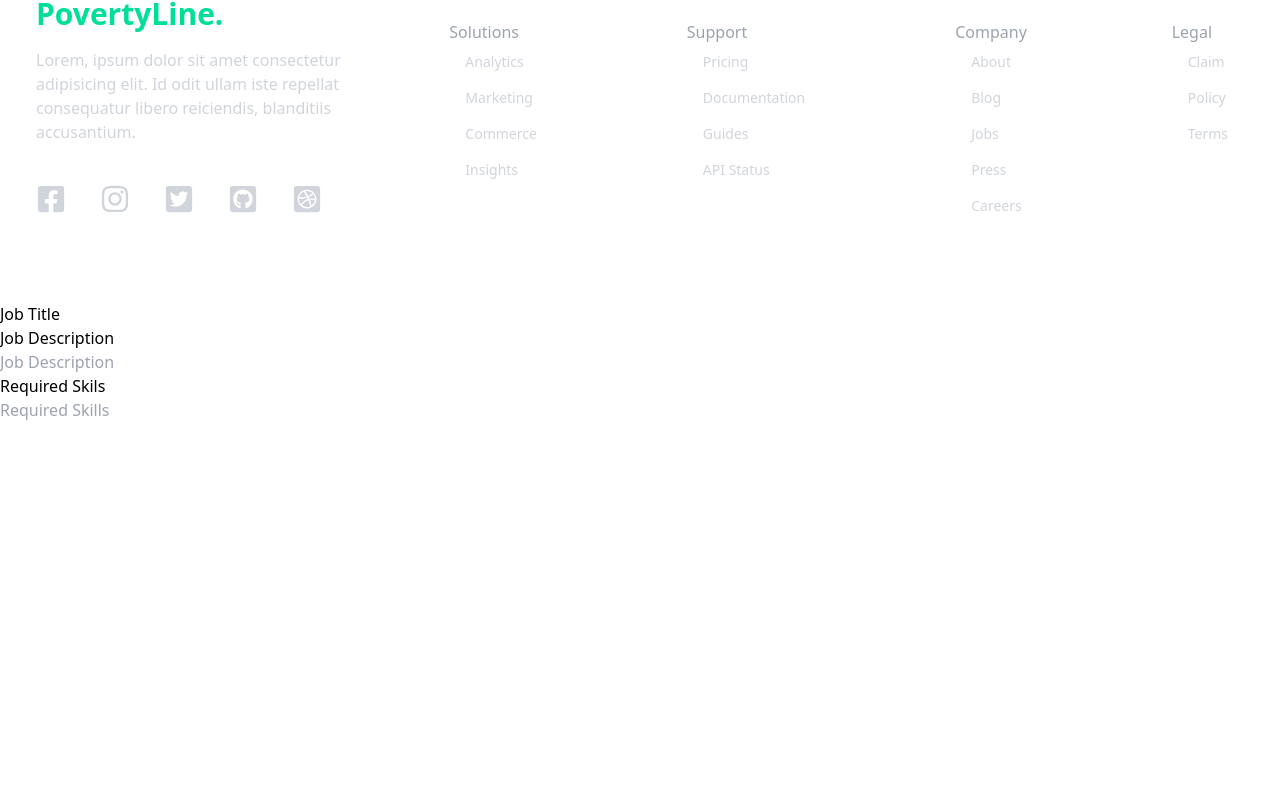
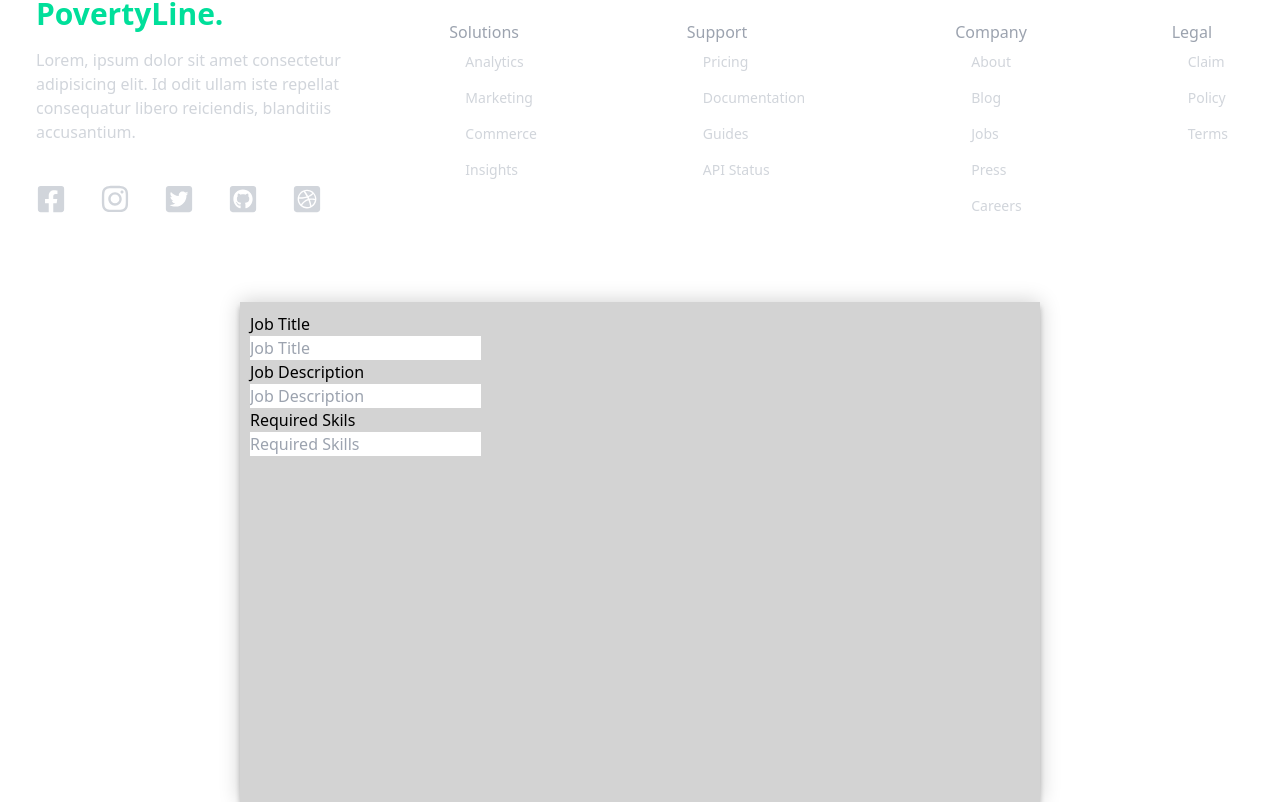
Before and after one commit to alemba-21/poverty-line, a React (Create React App) app in the folder frontend/: page / in a window 1280 px wide. Shown: the part 1032-1834 px from the top of the page. Before the commit the page ends 1454 px from the top, so only its background shows below. Built offline with nearby package versions, Linux system fonts and the light colour scheme.

Commit message:
style the form box

```diff
--- a/frontend/src/components/Jobs.jsx
+++ b/frontend/src/components/Jobs.jsx
@@ -1,4 +1,5 @@
 import React from 'react'
+import './jobs.css'
 
 const Jobs = () => {
   return (
@@ -7,6 +8,9 @@ const Jobs = () => {
           <form>
             <div className='title'>
               <h1>Job Title</h1>
+              <input type='text'
+              placeholder='Job Title'
+              />
             </div>
             <div className='des'>
               <h1>Job Description</h1>
--- /dev/null
+++ b/frontend/src/components/jobs.css
@@ -0,0 +1,18 @@
+body {
+    background: white;
+    display: flex;
+    min-height: 100vh;
+    justify-content: center;
+    align-items: center;
+  }
+
+  .box {
+    width: 800px;
+    height: 500px;
+    background-color: lightgray;
+    margin: auto;
+    box-shadow: 0 0 20px 0 rgba(0, 0, 0, 0.2), 0 5px 5px 0 rgba(0, 0, 0, 0.24);
+    padding: 10px;
+    justify-content: center;
+    align-items: center;
+  }
```
